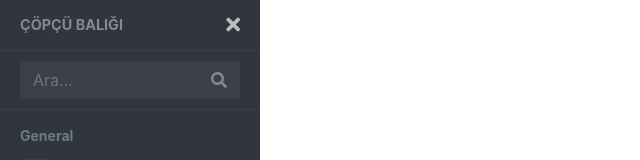
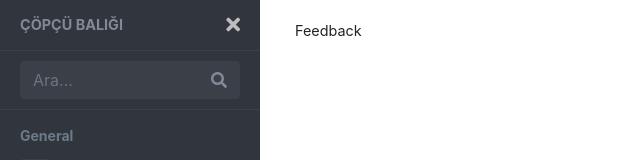
Before and after one commit to sustartx/copcu-baligi, a Vue app: page /feedback in a window 1280 px wide. Shown: the top 160 px of the page, without its empty margins (0-640 px from the left). Built offline with nearby package versions, Linux system fonts and the light colour scheme; what vue-flag-icon would draw is missing.

Commit message:
"Feedback" için view ve rota oluşturuldu.

```diff
--- a/src/router/index.js
+++ b/src/router/index.js
@@ -77,6 +77,11 @@ const routes = [
     // this generates a separate chunk (about.[hash].js) for this route
     // which is lazy-loaded when the route is visited.
     component: () => import(/* webpackChunkName: "settings" */ '../views/Settings.vue')
+  },
+  {
+    path: '/feedback',
+    name: 'Feedback',
+    component: () => import('../views/Feedback.vue')
   }
 ]
 
--- /dev/null
+++ b/src/views/Feedback.vue
@@ -0,0 +1,3 @@
+<template>
+  <div>Feedback</div>
+</template>
--- a/src/views/layout/Sidebar.vue
+++ b/src/views/layout/Sidebar.vue
@@ -111,6 +111,11 @@ export default {
           title: 'Settings',
           class: 'fa fa-cogs',
           link: '/settings'
+        },
+        {
+          title: 'Feedback',
+          class: 'fa fa-cogs',
+          link: '/feedback'
         }
       ]
     }
```
